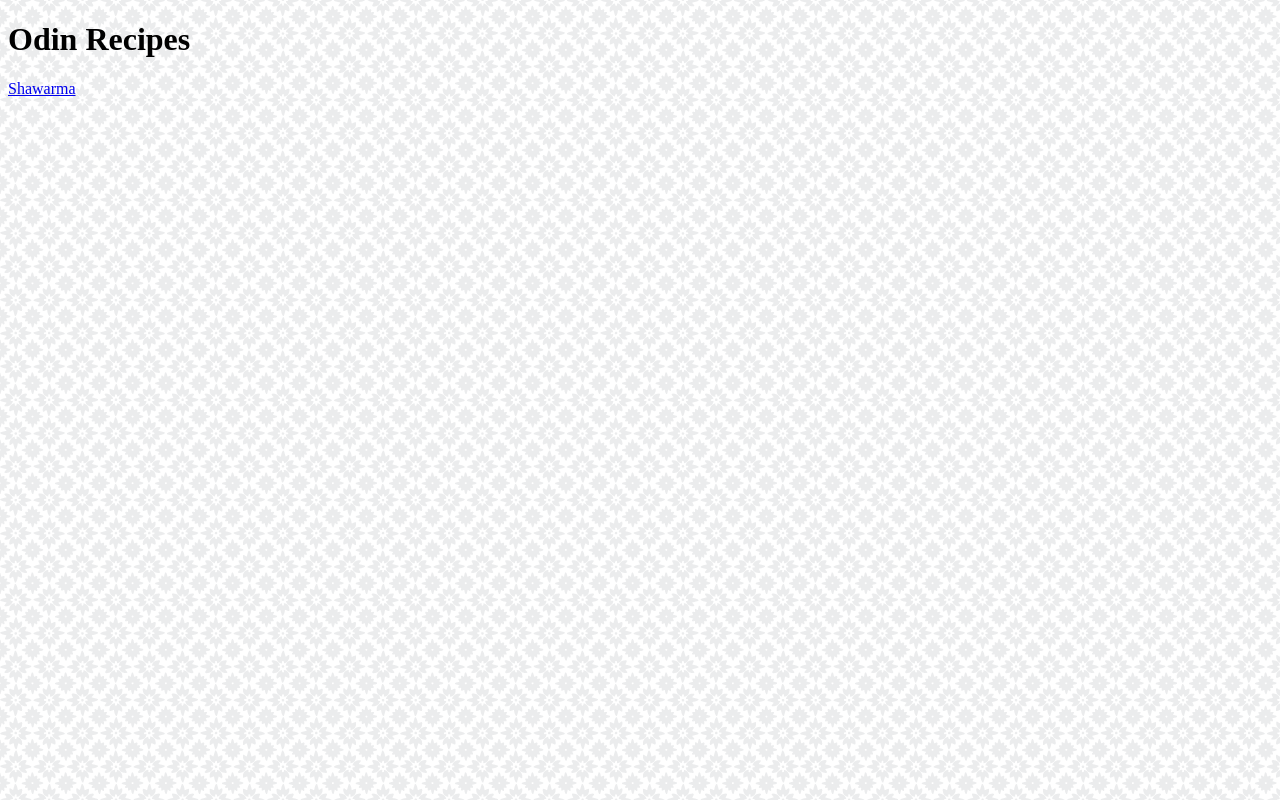
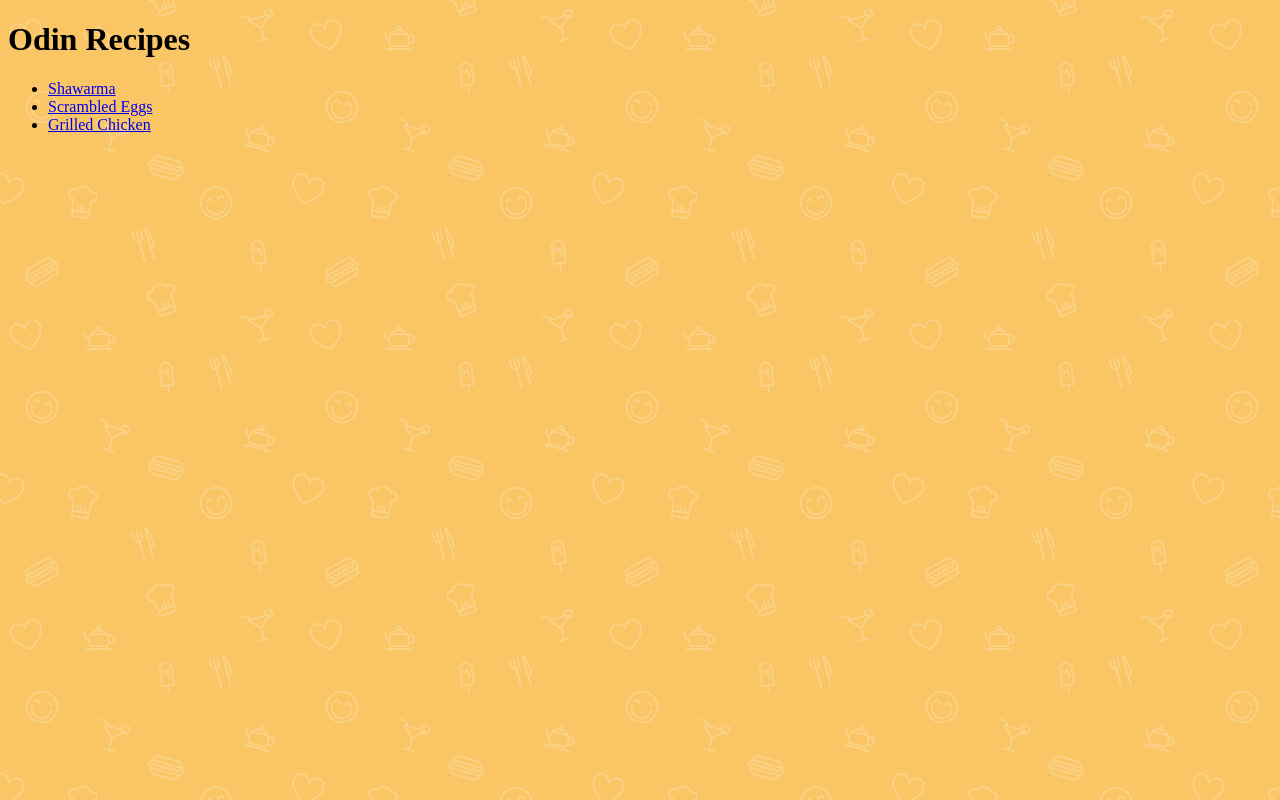
Before and after one commit to tomz005/odin-recipes, a plain HTML site: page index.html in a window 1280 px wide. Drawn offline with Linux system fonts and the light colour scheme.

Commit message:
Modify background wallpaper

```diff
--- a/index.html
+++ b/index.html
@@ -4,8 +4,13 @@
     <meta charset="UTF-8">
     <title>Odin Recipes</title>
 </head>
-<body style="background-image:url(./images/bg.png)">
+<body style="background-image:url(./images/food.webp);">
     <h1>Odin Recipes</h1>
-    <a href="recipes/shawarma.html">Shawarma</a>
+    <ul>
+        <li><a href="recipes/shawarma.html">Shawarma</a></li>
+        <li><a href="recipes/scrambled_eggs.html">Scrambled Eggs</a></li>
+        <li><a href="recipes/grilled_chicken.html">Grilled Chicken</a></li>
+    </ul>
+
 </body>
 </html>
```
Also changed, not shown: recipes/shawarma.html (+2 -1 lines), images/bg.png (deleted), images/food.webp (added).
